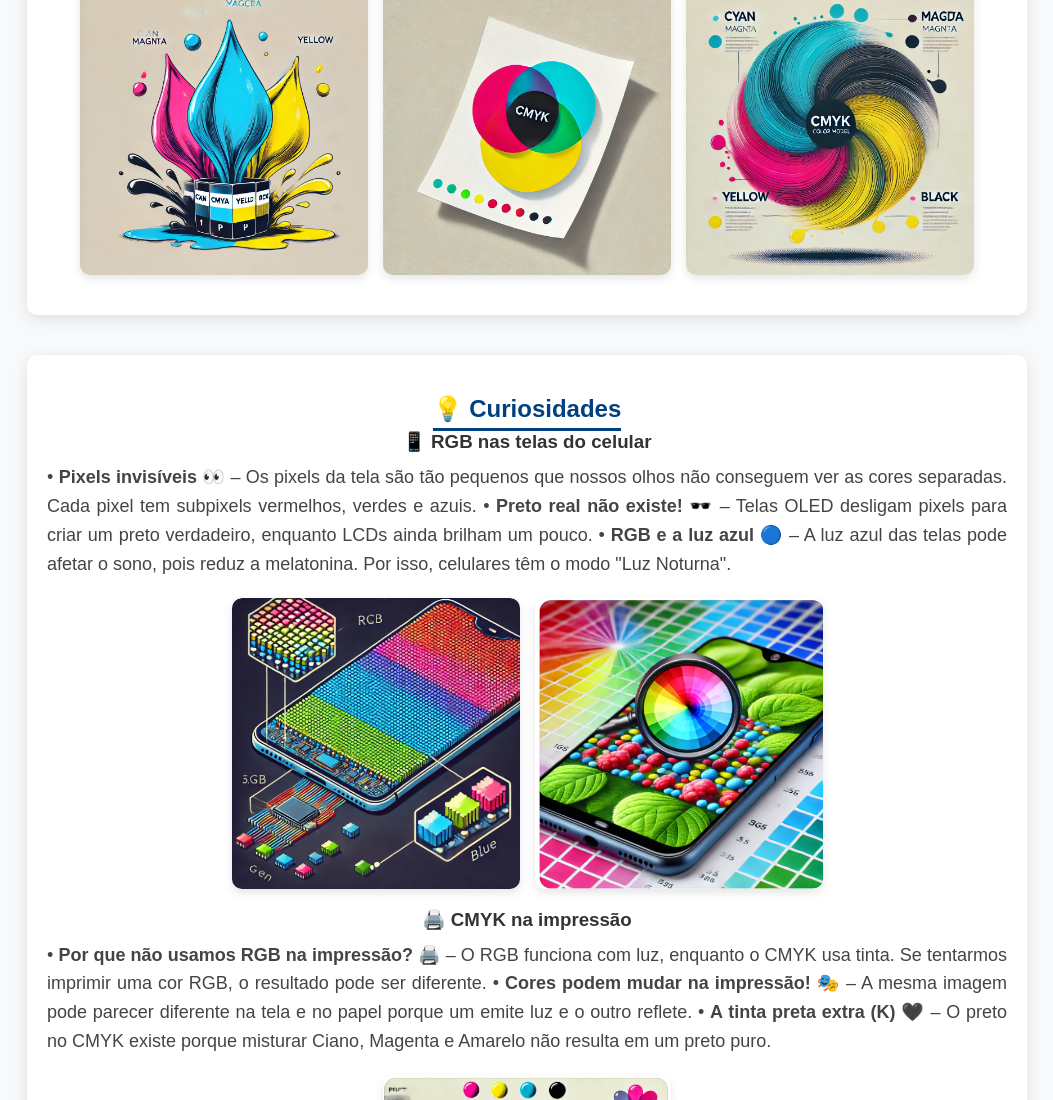
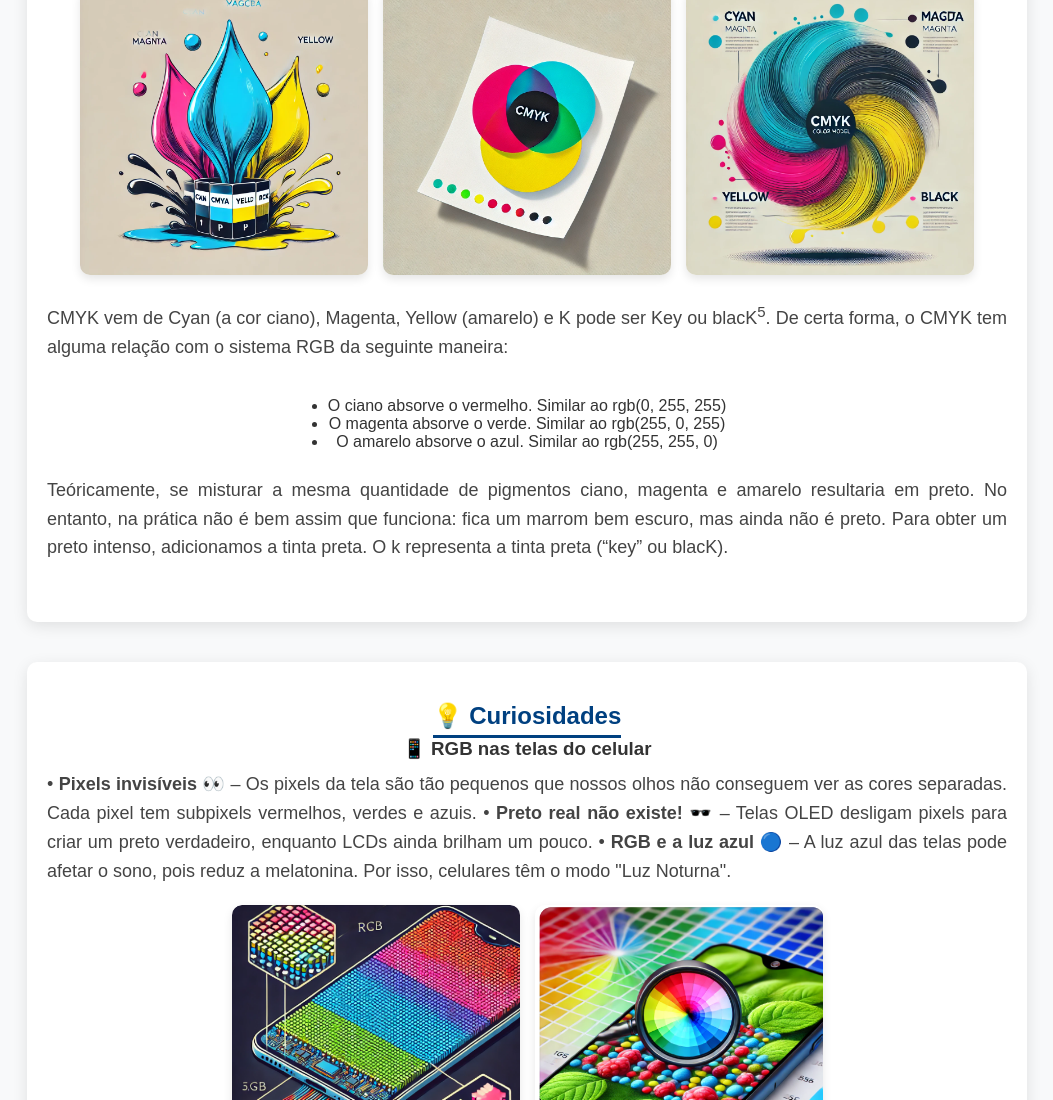
Before and after one commit to MiguelGabriel1613/sitergb, a plain HTML site: page index.html in a window 1280 px wide. Shown: the part 719-1819 px from the top of the page, without its empty margins (113-1166 px from the left). Drawn offline with Linux system fonts and the light colour scheme.

Commit message:
falando sobre cmyk

```diff
--- a/index.html
+++ b/index.html
@@ -39,6 +39,18 @@
             <img src="fotos_cmyk/8a845751-7ed1-4377-85d0-43550c72b4bd.webp" alt="Exemplo do modelo CMYK">
             <img src="fotos_cmyk/da4d209d-e73f-440f-b0c4-952cc2789012.webp" alt="Cores CMYK em impressão">
             <img src="fotos_cmyk/abed79a2-0721-4dd7-a1ea-f262d136b717.webp" alt="Mistura subtrativa CMYK">
+            <p>CMYK vem de Cyan (a cor ciano), Magenta, Yellow (amarelo) e K pode ser Key ou blacK<sup>5</sup>. De certa
+                forma, o
+                CMYK tem alguma relação com o sistema RGB da seguinte maneira:</p>
+            <ul>
+                <li>O ciano absorve o vermelho. Similar ao rgb(0, 255, 255)</li>
+                <li>O magenta absorve o verde. Similar ao rgb(255, 0, 255)</li>
+                <li>O amarelo absorve o azul. Similar ao rgb(255, 255, 0)</li>
+            </ul>
+            <p>Teóricamente, se misturar a mesma quantidade de pigmentos ciano, magenta e amarelo resultaria em preto.
+                No entanto, na prática não é bem assim que funciona: fica um marrom bem escuro, mas ainda não é preto.
+                Para obter um preto intenso, adicionamos a tinta preta. O k representa a tinta preta (“key” ou blacK).
+            </p>
         </div>
     </div>
 
```
